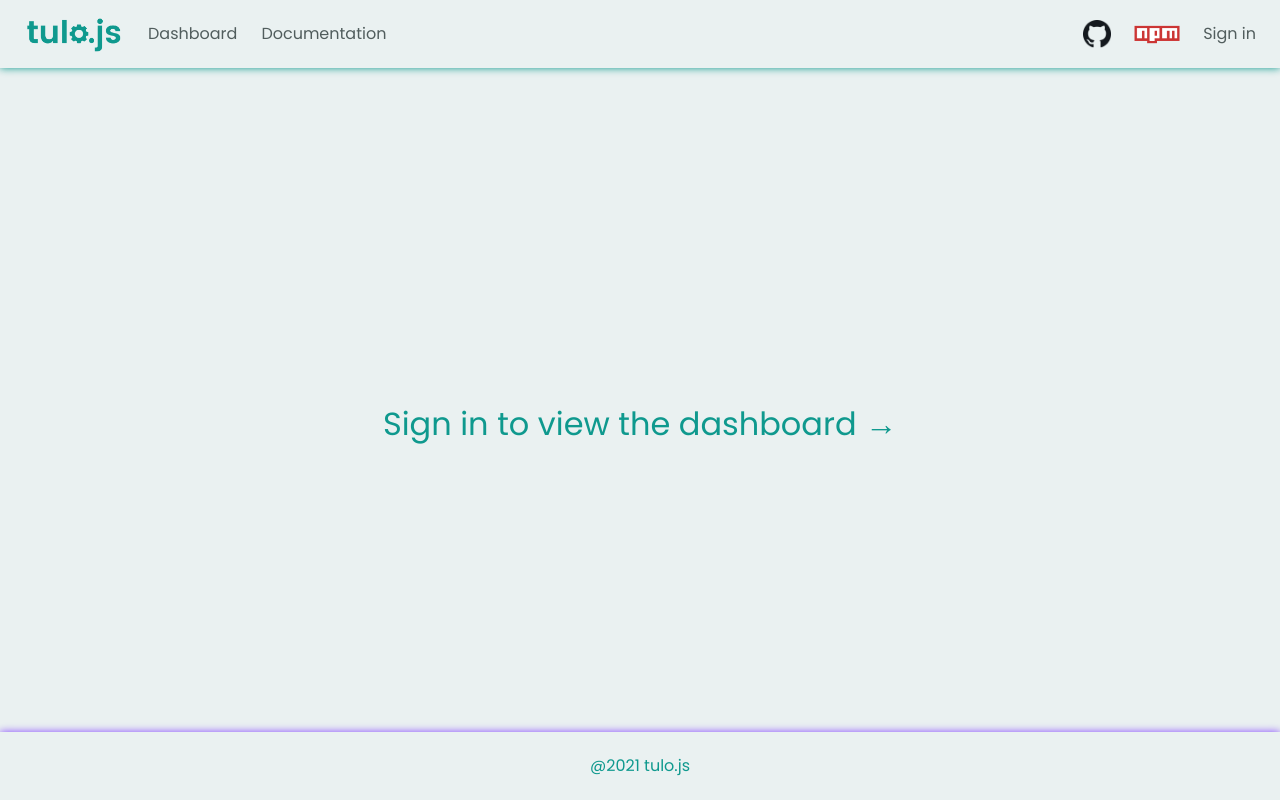
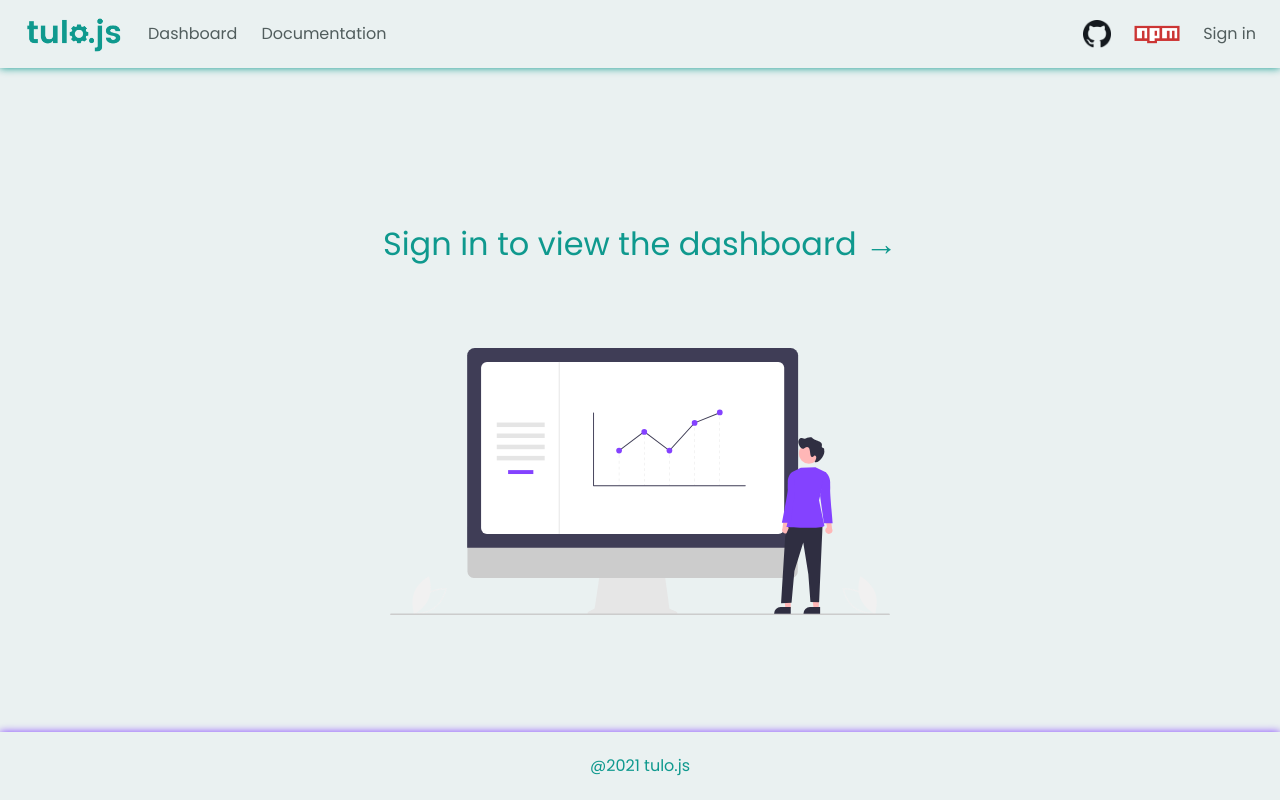
Before and after one commit to oslabs-beta/tulo-js-app, a Next.js app: page /dashboard in a window 1280 px wide. Built offline with nearby package versions, Linux system fonts and the light colour scheme; no server answers.

Commit message:
Add illustration to dashboard when user is not signed in

```diff
--- a/pages/dashboard/index.tsx
+++ b/pages/dashboard/index.tsx
@@ -1,11 +1,14 @@
 import Head from 'next/head';
 import Link from 'next/link';
+import Image from 'next/image';
 import { useSession } from 'next-auth/client';
 import styled from 'styled-components';
 import Layout from '../../components/Layout';
 import Loading from '../../components/Loading';
+import Spacer from '../../components/Spacer';
 import DashboardBar from '../../components/dashboard/DashboardBar';
 import DashboardBox from '../../components/dashboard/DashboardBox';
+import undrawDashboard from '../../public/images/undraw_Dashboard.svg';
 import { COLORS } from '../../styles/constants';
 
 const Dashboard = () => {
@@ -31,6 +34,10 @@ const Dashboard = () => {
               <Link href='/signin' passHref>
                 <SigninLink>Sign in to view the dashboard &rarr;</SigninLink>
               </Link>
+              <Spacer size={80} />
+              <ImageWrapper>
+                <Image src={undrawDashboard} alt='dashboard illustration' />
+              </ImageWrapper>
             </Wrapper>
           ) : (
             <>
@@ -55,6 +62,7 @@ const Main = styled.main`
 const Wrapper = styled.div`
   flex-basis: 100%;
   display: flex;
+  flex-direction: column;
   justify-content: center;
   align-items: center;
 `;
@@ -76,4 +84,8 @@ const SigninLink = styled.a`
   }
 `;
 
+const ImageWrapper = styled.div`
+  width: 50%;
+`;
+
 export default Dashboard;
```
Also changed, not shown: public/images/undraw_Dashboard.svg (added).
